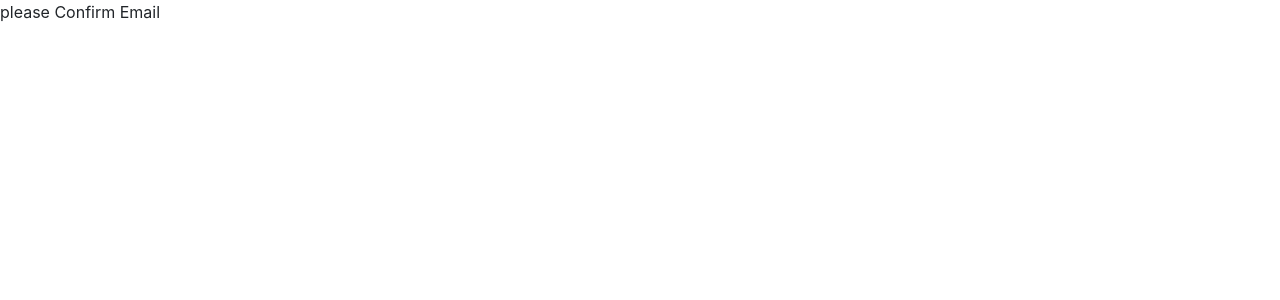
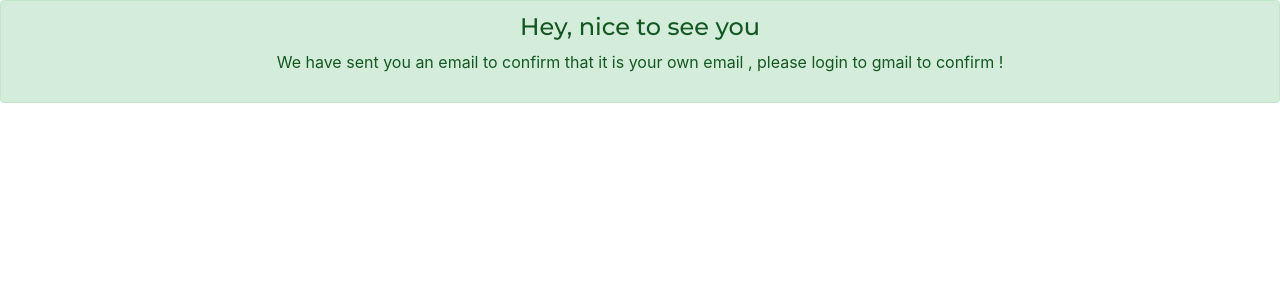
Before and after one commit to anhhuy0168/Epic-Foods, a React (Create React App) app in the folder client/: page /confirmEmail in a window 1280 px wide. Shown: the top 300 px of the page. Built offline with nearby package versions, Linux system fonts and the light colour scheme; no server answers.

Commit message:
Design Some alert

```diff
--- a/client/src/App.js
+++ b/client/src/App.js
@@ -5,7 +5,7 @@ import AuthContextProvider from "./contexts/AuthContext";
 import Homepage from "./views/Homepage";
 import ProtectedRoute from "./component/routing/ProtectedRoute";
 import ActivationEmail from "./views/ActivationEmail";
-import ConfirmEmailForm from "./component/ConfirmEmail/ConfirmEmailForm";
+import ConfirmEmailForm from "../src/component/layout/ConfirmEmail/ConfirmEmailForm";
 import ForgotPassword from "./component/auth/ForgotPassword/ForgotPassword";
 import ResetPassword from "./component/auth/ResetPass/ResetPassword";
 function App() {
--- a/client/src/component/ConfirmEmail/ConfirmEmailForm.js
+++ /dev/null
@@ -1,7 +0,0 @@
-import React from "react";
-
-const ConfirmEmailForm = () => {
-  return <div> please Confirm Email</div>;
-};
-
-export default ConfirmEmailForm;
--- a/client/src/component/auth/ForgotPassword/ForgotPassword.css
+++ b/client/src/component/auth/ForgotPassword/ForgotPassword.css
@@ -36,7 +36,7 @@ h2{
 }
 /* .Left{
     height: 20%;
-    background: url('../../../assets/dribbble.jpg') no-repeat center ;
+    background: url('../../../assets/dribbled.jpg') no-repeat center ;
 
 } */
 .title .h2{
--- a/client/src/component/layout/AlertTokenExpStyle.js
+++ b/client/src/component/layout/AlertTokenExpStyle.js
@@ -1,5 +1,3 @@
 import styled from "styled-components";
-const Wrapper = styled.main`
-  background-color: #330000;
-`;
+const Wrapper = styled.main``;
 export default Wrapper;
--- /dev/null
+++ b/client/src/component/layout/ConfirmEmail/ConfirmEmailForm.js
@@ -0,0 +1,17 @@
+import Alert from "react-bootstrap/Alert";
+
+function AdditionalContentExample() {
+  return (
+    <Alert variant="success">
+      <Alert.Heading style={{ textAlign: "center" }}>
+        Hey, nice to see you
+      </Alert.Heading>
+      <p style={{ textAlign: "center" }}>
+        We have sent you an email to confirm that it is your own email , please
+        login to gmail to confirm !
+      </p>
+    </Alert>
+  );
+}
+
+export default AdditionalContentExample;
```
